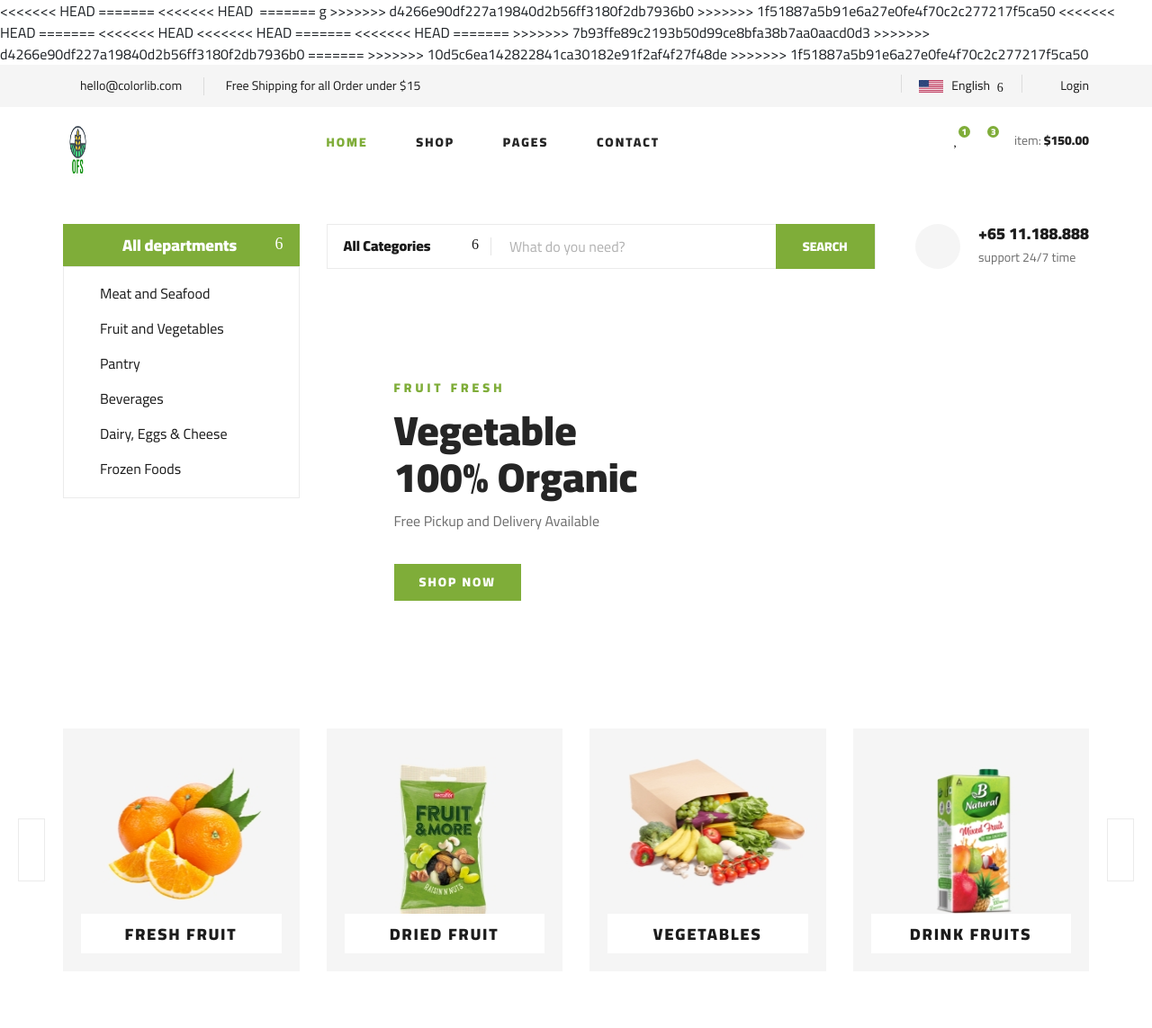
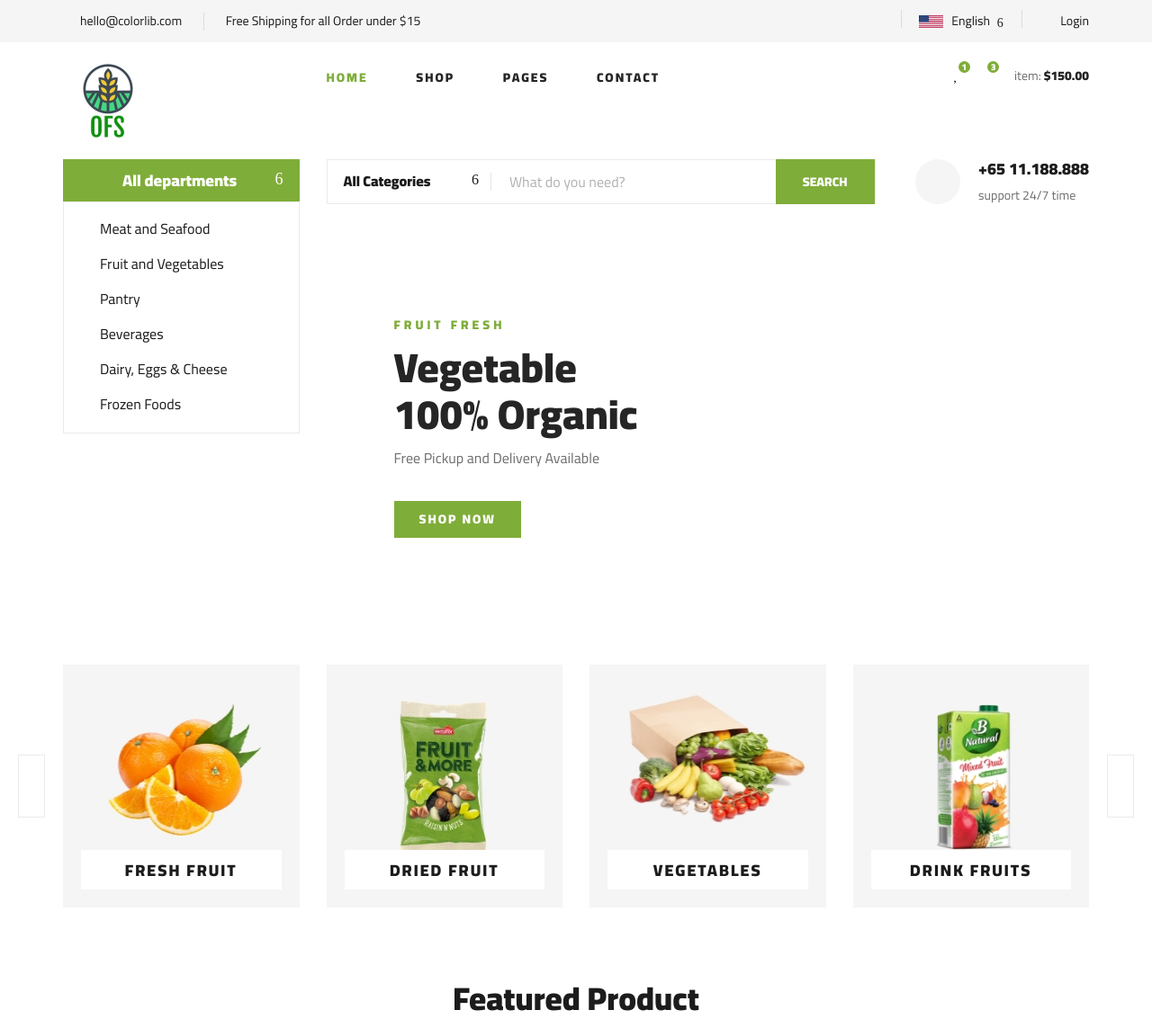
Before and after one commit to huy8208/OFS-project, a Django app: page / in a window 1280 px wide. Shown: the top 1143 px of the page at 90% size. Run offline with Django 3.2, Linux system fonts and the light colour scheme; some libraries are stand-ins or nearby versions; some web fonts are replaced.

Commit message:
fixed conflict

```diff
--- a/project_root/web_app/templates/index.html
+++ b/project_root/web_app/templates/index.html
@@ -1,12 +1,5 @@
-<<<<<<< HEAD
 {% load static %}
-=======
-<<<<<<< HEAD
-﻿{% load static %}
-=======
-g{% load static %}
->>>>>>> d4266e90df227a19840d2b56ff3180f2db7936b0
->>>>>>> 1f51887a5b91e6a27e0fe4f70c2c277217f5ca50
+
 <!DOCTYPE html>
 <html lang="en">
 
@@ -16,23 +9,8 @@
     <meta name="keywords" content="Organi, foods, green, healthy, OFS. Hello Duc! Hello 133">
     <meta name="viewport" content="width=device-width, initial-scale=1.0">
     <meta http-equiv="X-UA-Compatible" content="ie=edge">
-<<<<<<< HEAD
+
     <title>OFS | Find the best organic foods in your area.</title>
-=======
-<<<<<<< HEAD
-<<<<<<< HEAD
-    <title>ERROR</title>
-=======
-<<<<<<< HEAD
-    <title>OFS | Find the best organic foods in dyour area.</title>
-=======
-    <title>OFS | Find the best organic foods in your area. TESTING 101</title>
->>>>>>> 7b93ffe89c2193b50d99ce8bfa38b7aa0aacd0d3
->>>>>>> d4266e90df227a19840d2b56ff3180f2db7936b0
-=======
-    <title>OFS | Find the best organic foods in your area. TESTING 100</title>
->>>>>>> 10d5c6ea142822841ca30182e91f2af4f27f48de
->>>>>>> 1f51887a5b91e6a27e0fe4f70c2c277217f5ca50
 
     <!-- Google Font -->
     <link href="https://fonts.googleapis.com/css2?family=Cairo:wght@200;300;400;600;900&display=swap" rel="stylesheet">
```
